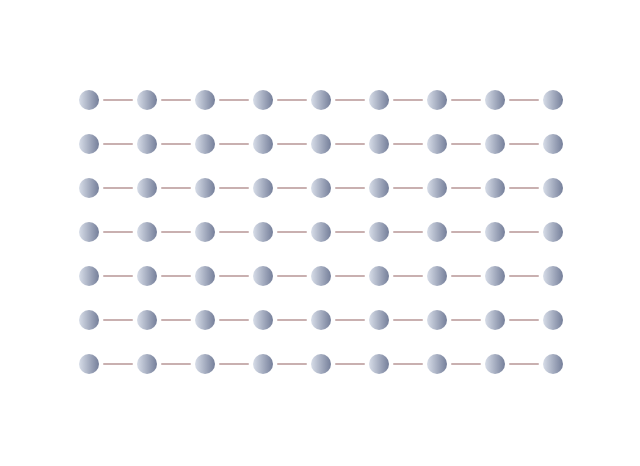
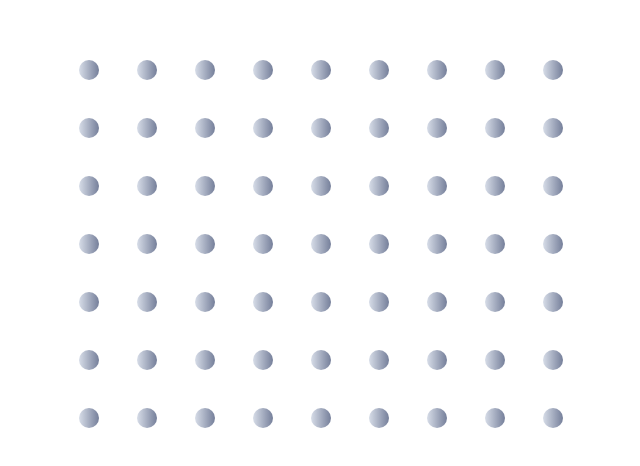
Before and after one commit to HasibGit/dots-and-boxes, a React (Vite) app: page / in a window 1280 px wide. Shown: the part 156-622 px from the top of the page, without its empty margins (319-959 px from the left). Built offline with nearby package versions, Linux system fonts and the light colour scheme.

Commit message:
made the lines transparent and added hover effect

```diff
--- a/src/components/Court/Court.tsx
+++ b/src/components/Court/Court.tsx
@@ -11,13 +11,13 @@ const Court: React.FC<CourtProps> = ({ rows, cols }) => {
   return (
     <div style={{ display: "flex", flexDirection: "column" }}>
       {Array.from({ length: rows }, (_, i) => (
+        <>
           <div
             key={i}
             style={{
               display: "flex",
               justifyContent: "center",
               alignItems: "center",
-            marginBottom: "24px",
             }}
           >
             {Array.from({ length: cols }, (_, j) => (
@@ -27,6 +27,24 @@ const Court: React.FC<CourtProps> = ({ rows, cols }) => {
               </>
             ))}
           </div>
+
+          {i < rows - 1 && (
+            <div
+              style={{
+                display: "flex",
+                justifyContent: "center",
+                alignItems: "center",
+                gap: "38px",
+              }}
+            >
+              {Array.from({ length: cols }, (_, j) => (
+                <React.Fragment key={j}>
+                  <Line horizontal={false} />
+                </React.Fragment>
+              ))}
+            </div>
+          )}
+        </>
       ))}
     </div>
   );
--- a/src/components/Line/Line.css
+++ b/src/components/Line/Line.css
@@ -1,20 +1,41 @@
-.horizonal-line {
+.horizontal-line {
   width: 30px;
   height: 2px;
-  background-color: #c9b0b0;
   margin: 0 4px;
   border-radius: 10px;
+  background-color: transparent;
+}
+
+.horizontal-wrapper {
+  height: 20px;
+  display: flex;
+  justify-content: center;
+  align-items: center;
+}
+
+.horizontal-wrapper:hover {
+  .horizontal-line {
+    background: linear-gradient(to right, #ff8008, #ffc837);
+  }
 }
 
 .vertical-line {
   width: 2px;
   height: 30px;
-  background-color: black;
   margin: 4px 0;
   border-radius: 10px;
+  background-color: transparent;
 }
 
-.horizontal-line,
-.vertical-line {
-  background-color: black;
+.vertical-wrapper {
+  width: 20px;
+  display: flex;
+  justify-content: center;
+  align-items: center;
 }
+
+.vertical-wrapper:hover {
+  .vertical-line {
+    background: linear-gradient(to right, #ff8008, #ffc837);
+  }
+}
--- a/src/components/Line/Line.tsx
+++ b/src/components/Line/Line.tsx
@@ -7,7 +7,9 @@ interface LineProps {
 
 const Line: React.FC<LineProps> = ({ horizontal }) => {
   return (
-    <div className={horizontal ? "horizonal-line" : "vertical-line"}></div>
+    <div className={horizontal ? "horizontal-wrapper" : "vertical-wrapper"}>
+      <div className={horizontal ? "horizontal-line" : "vertical-line"}></div>
+    </div>
   );
 };
 
```
Lines whose indentation alone changed are shown as unchanged.
